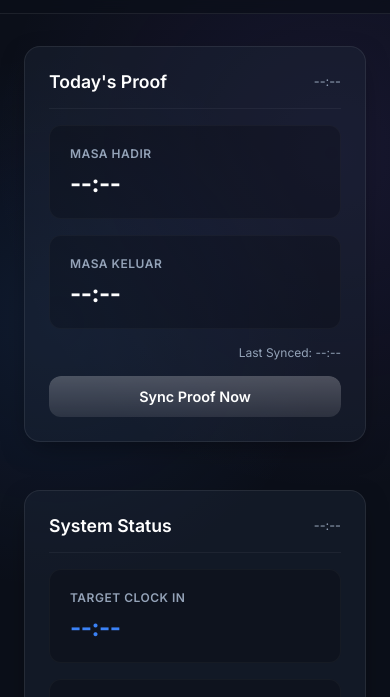
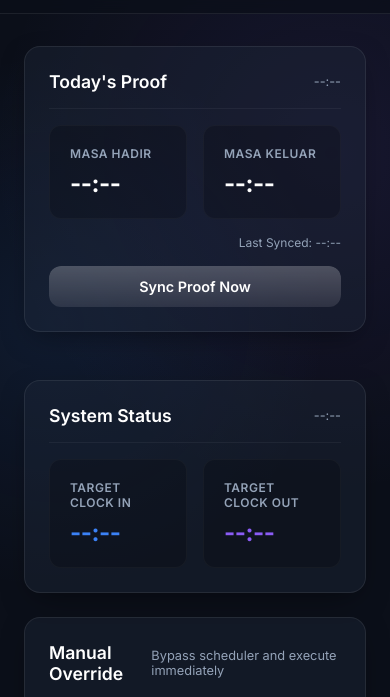
Before and after one commit to al89er/ALS, an Electron app: page desktop-app/desktop-ui.html in a window 390 px wide. Shown: the part 100-797 px from the top of the page. Drawn offline with nearby package versions, Linux system fonts and the light colour scheme; no server answers.

Commit message:
style: keep data cards side-by-side on mobile view

```diff
--- a/desktop-app/desktop-ui.html
+++ b/desktop-app/desktop-ui.html
@@ -470,7 +470,7 @@
                         <h2 class="panel-title">Today's Proof</h2>
                         <span class="panel-subtitle" id="proofDate">--:--</span>
                     </div>
-                    <div class="grid-2" style="gap: 1rem;">
+                    <div style="display: grid; grid-template-columns: 1fr 1fr; gap: 1rem;">
                         <div class="data-card">
                             <span class="data-label">Masa Hadir</span>
                             <span class="data-value" id="proofIn">--:--</span>
@@ -492,7 +492,7 @@
                         <h2 class="panel-title">System Status</h2>
                         <span class="panel-subtitle" id="schedDate">--:--</span>
                     </div>
-                    <div class="grid-2" style="gap: 1rem;">
+                    <div style="display: grid; grid-template-columns: 1fr 1fr; gap: 1rem;">
                         <div class="data-card">
                             <span class="data-label">Target Clock In</span>
                             <span class="data-value" id="schedIn" style="color: var(--accent-blue);">--:--</span>
```
Also changed, not shown: index.html (+2 -2 lines).
